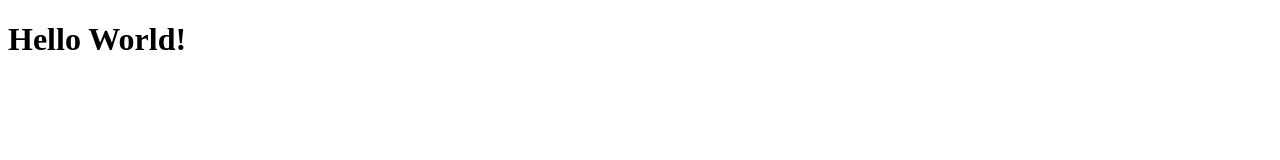
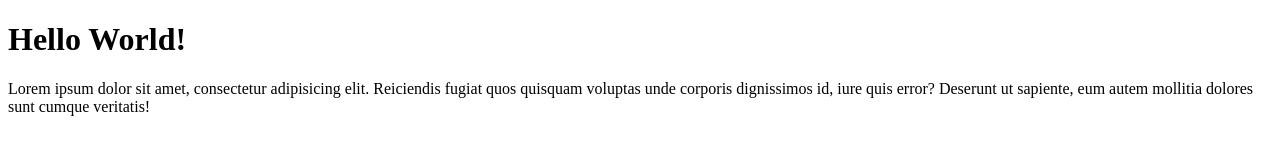
Before and after one commit to v-xkiraa/vito-git-test, a plain HTML site: page index.html in a window 1280 px wide. Drawn offline with Linux system fonts and the light colour scheme.

Commit message:
menambahkan paragraf

```diff
--- a/index.html
+++ b/index.html
@@ -9,6 +9,7 @@
 
 <body>
     <h1>Hello World!</h1>
+    <p>Lorem ipsum dolor sit amet, consectetur adipisicing elit. Reiciendis fugiat quos quisquam voluptas unde corporis dignissimos id, iure quis error? Deserunt ut sapiente, eum autem mollitia dolores sunt cumque veritatis!</p>
 </body>
 
 </html>
```
